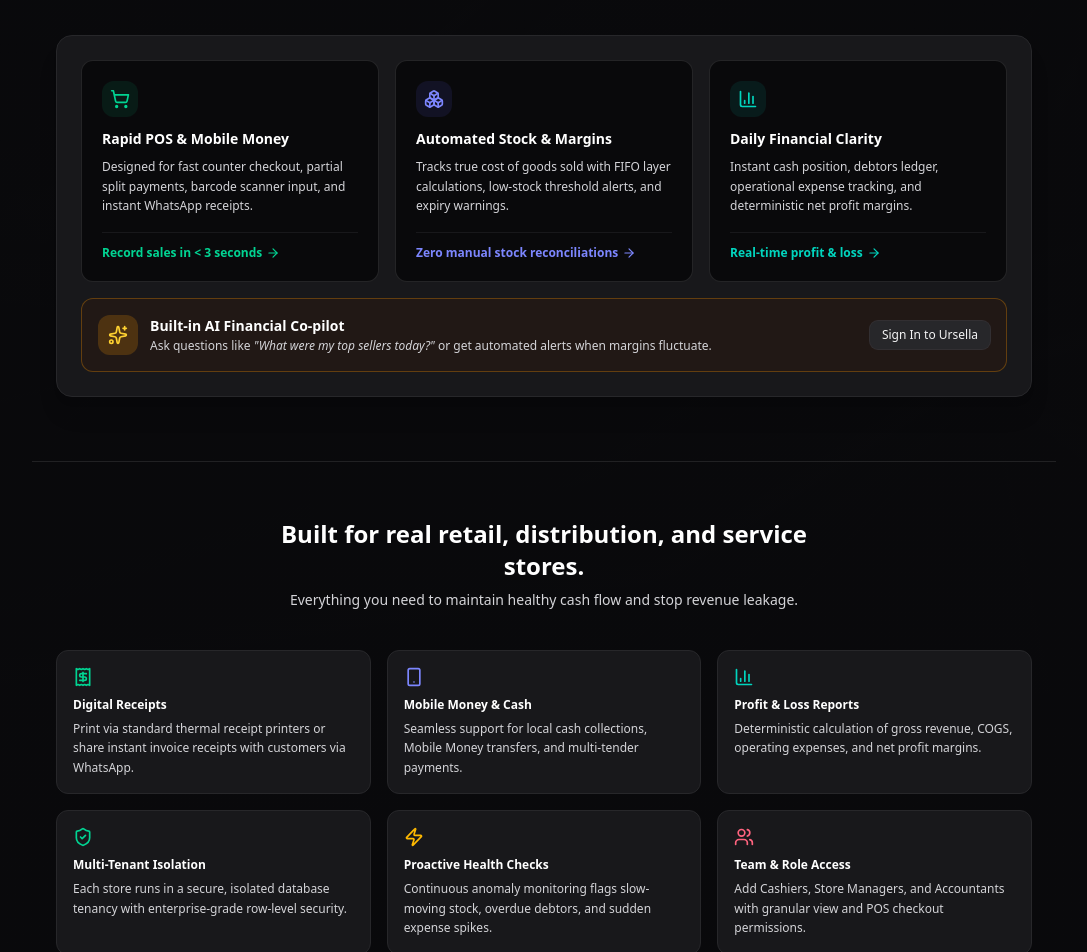
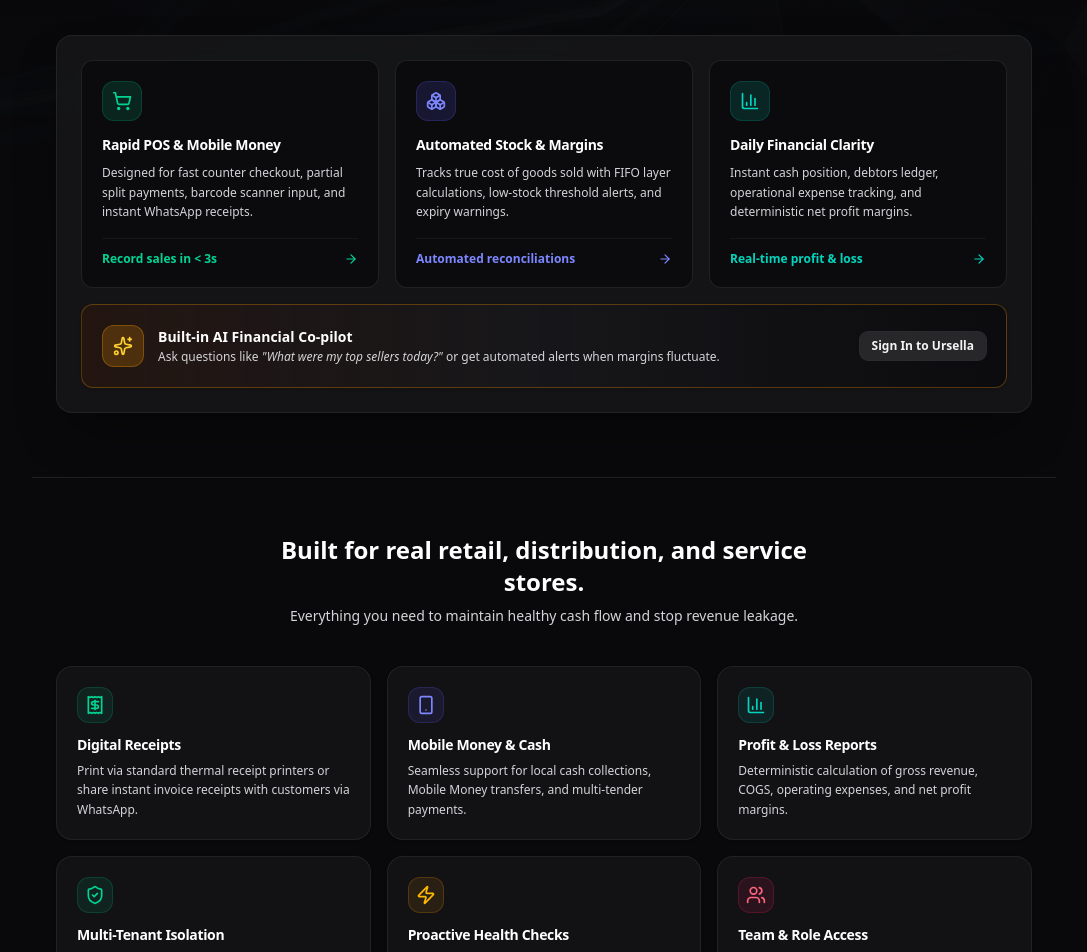
Before and after one commit to waltersngwa237-design/ursellav1, a React (Vite) app: page / in a window 1280 px wide. Shown: the part 520-1472 px from the top of the page, without its empty margins (96-1183 px from the left). Built offline with nearby package versions, Linux system fonts and the light colour scheme; no server answers.

Commit message:
feat(ui): update navigation styling and landing aesthetics
Refactor sidebar navigation to use gradient highlights for active states and enhance landing page background with cinematic gradients and radial spotlight effects.

```diff
--- a/src/pages/landing/LandingPage.tsx
+++ b/src/pages/landing/LandingPage.tsx
@@ -43,27 +43,35 @@ export const LandingPage: React.FC<LandingPageProps> = ({
     <div className={`relative min-h-screen flex flex-col selection:bg-emerald-500/20 selection:text-emerald-500 overflow-x-hidden transition-colors ${
       isDark ? 'bg-zinc-950 text-zinc-100' : 'bg-slate-50 text-slate-900'
     }`}>
-      {/* Background Graphic Asset with clean, non-distorting layer */}
+      {/* Background Atmospheric Photography Asset */}
       <div
-        className={`absolute inset-0 z-0 pointer-events-none bg-cover bg-center bg-no-repeat transition-opacity duration-300 ${
-          isDark ? 'opacity-10' : 'opacity-[0.03]'
+        className={`fixed inset-0 z-0 pointer-events-none bg-cover bg-center bg-no-repeat transition-opacity duration-700 ${
+          isDark ? 'opacity-30' : 'opacity-20 mix-blend-multiply'
         }`}
         style={{ backgroundImage: `url('/shared_link_bg.jpg')` }}
       />
-      {/* Solid contrast wash gradient to ensure all text stays 100% crisp and readable */}
+      {/* Multi-layered cinematic gradient overlays for pristine readability + visual depth */}
       <div
-        className={`absolute inset-0 z-0 pointer-events-none transition-colors ${
+        className={`fixed inset-0 z-0 pointer-events-none transition-colors duration-500 ${
           isDark
-            ? 'bg-gradient-to-b from-zinc-950/95 via-zinc-950/98 to-zinc-950'
-            : 'bg-gradient-to-b from-slate-50/95 via-slate-50/98 to-slate-50'
+            ? 'bg-gradient-to-b from-zinc-950/75 via-zinc-950/90 to-zinc-950'
+            : 'bg-gradient-to-b from-slate-50/80 via-slate-50/92 to-slate-50'
+        }`}
+      />
+      {/* Subtle radial emerald spotlight glow */}
+      <div
+        className={`fixed inset-0 z-0 pointer-events-none ${
+          isDark
+            ? 'bg-[radial-gradient(ellipse_80%_50%_at_50%_-10%,rgba(16,185,129,0.14),transparent_70%)]'
+            : 'bg-[radial-gradient(ellipse_80%_50%_at_50%_-10%,rgba(16,185,129,0.08),transparent_70%)]'
         }`}
       />
 
       {/* Top Navigation */}
-      <header className={`relative z-30 sticky top-0 w-full border-b transition-colors ${
+      <header className={`relative z-30 sticky top-0 w-full border-b backdrop-blur-md transition-colors ${
         isDark
-          ? 'border-zinc-800/80 bg-zinc-950/95'
-          : 'border-slate-200 bg-white/95'
+          ? 'border-zinc-800/80 bg-zinc-950/85 shadow-sm'
+          : 'border-slate-200/80 bg-white/85 shadow-xs'
       }`}>
         <div className="max-w-6xl mx-auto px-4 sm:px-6 h-16 flex items-center justify-between">
           <UrsellaLogo size="md" />
@@ -179,103 +187,103 @@ export const LandingPage: React.FC<LandingPageProps> = ({
 
         {/* Product Snapshot / Visual Bento */}
         <section className="max-w-5xl mx-auto px-4 sm:px-6 pb-16">
-          <div className={`rounded-2xl border p-4 sm:p-6 shadow-xl transition-colors ${
+          <div className={`rounded-2xl border p-4 sm:p-6 shadow-2xl backdrop-blur-md transition-all ${
             isDark
-              ? 'border-zinc-800 bg-zinc-900'
-              : 'border-slate-200 bg-white'
+              ? 'border-zinc-800/80 bg-zinc-900/80 shadow-black/40'
+              : 'border-slate-200/80 bg-white/90 shadow-slate-200/60'
           }`}>
             <div className="grid grid-cols-1 md:grid-cols-3 gap-4">
               {/* Card 1: Fast POS */}
-              <div className={`rounded-xl border p-4 sm:p-5 flex flex-col justify-between transition-colors ${
+              <div className={`rounded-xl border p-4 sm:p-5 flex flex-col justify-between transition-all duration-200 hover:-translate-y-0.5 group ${
                 isDark
-                  ? 'border-zinc-800/90 bg-zinc-950'
-                  : 'border-slate-200 bg-slate-50'
+                  ? 'border-zinc-800/80 bg-zinc-950/70 hover:border-emerald-500/40 hover:bg-zinc-950/90'
+                  : 'border-slate-200/80 bg-slate-50/80 hover:border-emerald-400 hover:bg-white'
               }`}>
                 <div>
-                  <div className={`w-9 h-9 rounded-xl flex items-center justify-center mb-3 ${
-                    isDark ? 'bg-emerald-500/10 text-emerald-400' : 'bg-emerald-100 text-emerald-700'
+                  <div className={`w-10 h-10 rounded-xl flex items-center justify-center mb-3.5 transition-transform group-hover:scale-105 ${
+                    isDark ? 'bg-emerald-500/15 text-emerald-400 border border-emerald-500/20' : 'bg-emerald-100 text-emerald-700 border border-emerald-200'
                   }`}>
                     <ShoppingCart className="w-5 h-5" />
                   </div>
-                  <h3 className={`text-sm font-bold ${isDark ? 'text-white' : 'text-slate-900'}`}>
+                  <h3 className={`text-sm font-bold tracking-tight ${isDark ? 'text-white' : 'text-slate-900'}`}>
                     Rapid POS & Mobile Money
                   </h3>
                   <p className={`text-xs mt-2 leading-relaxed ${isDark ? 'text-zinc-300' : 'text-slate-600'}`}>
                     Designed for fast counter checkout, partial split payments, barcode scanner input, and instant WhatsApp receipts.
                   </p>
                 </div>
-                <div className={`mt-4 pt-3 border-t text-xs font-semibold flex items-center gap-1 ${
-                  isDark ? 'border-zinc-900 text-emerald-400' : 'border-slate-200 text-emerald-700'
+                <div className={`mt-4 pt-3 border-t text-xs font-semibold flex items-center justify-between ${
+                  isDark ? 'border-zinc-900/90 text-emerald-400' : 'border-slate-200/90 text-emerald-700'
                 }`}>
-                  <span>Record sales in &lt; 3 seconds</span>
-                  <ArrowRight className="w-3.5 h-3.5" />
+                  <span>Record sales in &lt; 3s</span>
+                  <ArrowRight className="w-3.5 h-3.5 group-hover:translate-x-0.5 transition-transform" />
                 </div>
               </div>
 
               {/* Card 2: Inventory & FIFO */}
-              <div className={`rounded-xl border p-4 sm:p-5 flex flex-col justify-between transition-colors ${
+              <div className={`rounded-xl border p-4 sm:p-5 flex flex-col justify-between transition-all duration-200 hover:-translate-y-0.5 group ${
                 isDark
-                  ? 'border-zinc-800/90 bg-zinc-950'
-                  : 'border-slate-200 bg-slate-50'
+                  ? 'border-zinc-800/80 bg-zinc-950/70 hover:border-indigo-500/40 hover:bg-zinc-950/90'
+                  : 'border-slate-200/80 bg-slate-50/80 hover:border-indigo-400 hover:bg-white'
               }`}>
                 <div>
-                  <div className={`w-9 h-9 rounded-xl flex items-center justify-center mb-3 ${
-                    isDark ? 'bg-indigo-500/10 text-indigo-400' : 'bg-indigo-100 text-indigo-700'
+                  <div className={`w-10 h-10 rounded-xl flex items-center justify-center mb-3.5 transition-transform group-hover:scale-105 ${
+                    isDark ? 'bg-indigo-500/15 text-indigo-400 border border-indigo-500/20' : 'bg-indigo-100 text-indigo-700 border border-indigo-200'
                   }`}>
                     <Boxes className="w-5 h-5" />
                   </div>
-                  <h3 className={`text-sm font-bold ${isDark ? 'text-white' : 'text-slate-900'}`}>
+                  <h3 className={`text-sm font-bold tracking-tight ${isDark ? 'text-white' : 'text-slate-900'}`}>
                     Automated Stock & Margins
                   </h3>
                   <p className={`text-xs mt-2 leading-relaxed ${isDark ? 'text-zinc-300' : 'text-slate-600'}`}>
                     Tracks true cost of goods sold with FIFO layer calculations, low-stock threshold alerts, and expiry warnings.
                   </p>
                 </div>
-                <div className={`mt-4 pt-3 border-t text-xs font-semibold flex items-center gap-1 ${
-                  isDark ? 'border-zinc-900 text-indigo-400' : 'border-slate-200 text-indigo-700'
+                <div className={`mt-4 pt-3 border-t text-xs font-semibold flex items-center justify-between ${
+                  isDark ? 'border-zinc-900/90 text-indigo-400' : 'border-slate-200/90 text-indigo-700'
                 }`}>
-                  <span>Zero manual stock reconciliations</span>
-                  <ArrowRight className="w-3.5 h-3.5" />
+                  <span>Automated reconciliations</span>
+                  <ArrowRight className="w-3.5 h-3.5 group-hover:translate-x-0.5 transition-transform" />
                 </div>
               </div>
 
               {/* Card 3: Real-Time Cash Flow */}
-              <div className={`rounded-xl border p-4 sm:p-5 flex flex-col justify-between transition-colors ${
+              <div className={`rounded-xl border p-4 sm:p-5 flex flex-col justify-between transition-all duration-200 hover:-translate-y-0.5 group ${
                 isDark
-                  ? 'border-zinc-800/90 bg-zinc-950'
-                  : 'border-slate-200 bg-slate-50'
+                  ? 'border-zinc-800/80 bg-zinc-950/70 hover:border-teal-500/40 hover:bg-zinc-950/90'
+                  : 'border-slate-200/80 bg-slate-50/80 hover:border-teal-400 hover:bg-white'
               }`}>
                 <div>
-                  <div className={`w-9 h-9 rounded-xl flex items-center justify-center mb-3 ${
-                    isDark ? 'bg-teal-500/10 text-teal-400' : 'bg-teal-100 text-teal-700'
+                  <div className={`w-10 h-10 rounded-xl flex items-center justify-center mb-3.5 transition-transform group-hover:scale-105 ${
+                    isDark ? 'bg-teal-500/15 text-teal-400 border border-teal-500/20' : 'bg-teal-100 text-teal-700 border border-teal-200'
                   }`}>
                     <BarChart3 className="w-5 h-5" />
                   </div>
-                  <h3 className={`text-sm font-bold ${isDark ? 'text-white' : 'text-slate-900'}`}>
+                  <h3 className={`text-sm font-bold tracking-tight ${isDark ? 'text-white' : 'text-slate-900'}`}>
                     Daily Financial Clarity
                   </h3>
                   <p className={`text-xs mt-2 leading-relaxed ${isDark ? 'text-zinc-300' : 'text-slate-600'}`}>
                     Instant cash position, debtors ledger, operational expense tracking, and deterministic net profit margins.
                   </p>
                 </div>
-                <div className={`mt-4 pt-3 border-t text-xs font-semibold flex items-center gap-1 ${
-                  isDark ? 'border-zinc-900 text-teal-400' : 'border-slate-200 text-teal-700'
+                <div className={`mt-4 pt-3 border-t text-xs font-semibold flex items-center justify-between ${
+                  isDark ? 'border-zinc-900/90 text-teal-400' : 'border-slate-200/90 text-teal-700'
                 }`}>
                   <span>Real-time profit & loss</span>
-                  <ArrowRight className="w-3.5 h-3.5" />
+                  <ArrowRight className="w-3.5 h-3.5 group-hover:translate-x-0.5 transition-transform" />
                 </div>
               </div>
             </div>
 
             {/* AI Advisor Preview Ribbon */}
-            <div className={`mt-4 rounded-xl border p-4 flex flex-col sm:flex-row items-start sm:items-center justify-between gap-3 transition-colors ${
+            <div className={`mt-4 rounded-xl border p-4 sm:p-5 flex flex-col sm:flex-row items-start sm:items-center justify-between gap-3.5 transition-all ${
               isDark
-                ? 'border-amber-500/30 bg-amber-950/20'
-                : 'border-amber-300 bg-amber-50/70'
+                ? 'border-amber-500/30 bg-gradient-to-r from-amber-950/30 via-zinc-900/80 to-zinc-950/70 shadow-sm'
+                : 'border-amber-300/80 bg-gradient-to-r from-amber-50/90 via-white to-amber-50/60 shadow-xs'
             }`}>
-              <div className="flex items-center gap-3">
+              <div className="flex items-center gap-3.5">
                 <div className={`p-2.5 rounded-xl shrink-0 ${
-                  isDark ? 'bg-amber-500/20 text-amber-300' : 'bg-amber-100 text-amber-700'
+                  isDark ? 'bg-amber-500/20 text-amber-300 border border-amber-500/30' : 'bg-amber-100 text-amber-700 border border-amber-200'
                 }`}>
                   <Sparkles className="w-5 h-5" />
                 </div>
@@ -293,7 +301,7 @@ export const LandingPage: React.FC<LandingPageProps> = ({
                 variant="secondary"
                 size="sm"
                 onClick={onNavigateSignIn}
-                className="text-xs whitespace-nowrap self-end sm:self-auto font-medium"
+                className="text-xs whitespace-nowrap self-end sm:self-auto font-semibold shadow-xs"
               >
                 Sign In to Ursella
               </Button>
@@ -315,61 +323,97 @@ export const LandingPage: React.FC<LandingPageProps> = ({
           </div>
 
           <div className="grid grid-cols-1 sm:grid-cols-2 lg:grid-cols-3 gap-4">
-            <div className={`p-4 rounded-xl border transition-colors ${
-              isDark ? 'border-zinc-800 bg-zinc-900' : 'border-slate-200 bg-white shadow-xs'
+            <div className={`p-5 rounded-2xl border backdrop-blur-md transition-all duration-200 hover:-translate-y-0.5 group ${
+              isDark
+                ? 'border-zinc-800/80 bg-zinc-900/70 hover:border-emerald-500/30 hover:bg-zinc-900/90 shadow-sm'
+                : 'border-slate-200/80 bg-white/85 hover:border-emerald-300 hover:bg-white shadow-xs'
             }`}>
-              <Receipt className={`w-5 h-5 mb-2.5 ${isDark ? 'text-emerald-400' : 'text-emerald-600'}`} />
-              <h3 className={`text-xs font-bold ${isDark ? 'text-white' : 'text-slate-900'}`}>Digital Receipts</h3>
+              <div className={`w-9 h-9 rounded-xl flex items-center justify-center mb-3 transition-transform group-hover:scale-105 ${
+                isDark ? 'bg-emerald-500/10 text-emerald-400 border border-emerald-500/20' : 'bg-emerald-50 text-emerald-600 border border-emerald-200/60'
+              }`}>
+                <Receipt className="w-5 h-5" />
+              </div>
+              <h3 className={`text-xs sm:text-sm font-bold tracking-tight ${isDark ? 'text-white' : 'text-slate-900'}`}>Digital Receipts</h3>
               <p className={`text-xs mt-1.5 leading-relaxed ${isDark ? 'text-zinc-300' : 'text-slate-600'}`}>
                 Print via standard thermal receipt printers or share instant invoice receipts with customers via WhatsApp.
               </p>
             </div>
 
-            <div className={`p-4 rounded-xl border transition-colors ${
-              isDark ? 'border-zinc-800 bg-zinc-900' : 'border-slate-200 bg-white shadow-xs'
+            <div className={`p-5 rounded-2xl border backdrop-blur-md transition-all duration-200 hover:-translate-y-0.5 group ${
+              isDark
+                ? 'border-zinc-800/80 bg-zinc-900/70 hover:border-indigo-500/30 hover:bg-zinc-900/90 shadow-sm'
+                : 'border-slate-200/80 bg-white/85 hover:border-indigo-300 hover:bg-white shadow-xs'
             }`}>
-              <Smartphone className={`w-5 h-5 mb-2.5 ${isDark ? 'text-indigo-400' : 'text-indigo-600'}`} />
-              <h3 className={`text-xs font-bold ${isDark ? 'text-white' : 'text-slate-900'}`}>Mobile Money & Cash</h3>
+              <div className={`w-9 h-9 rounded-xl flex items-center justify-center mb-3 transition-transform group-hover:scale-105 ${
+                isDark ? 'bg-indigo-500/10 text-indigo-400 border border-indigo-500/20' : 'bg-indigo-50 text-indigo-600 border border-indigo-200/60'
+              }`}>
+                <Smartphone className="w-5 h-5" />
+              </div>
+              <h3 className={`text-xs sm:text-sm font-bold tracking-tight ${isDark ? 'text-white' : 'text-slate-900'}`}>Mobile Money & Cash</h3>
               <p className={`text-xs mt-1.5 leading-relaxed ${isDark ? 'text-zinc-300' : 'text-slate-600'}`}>
                 Seamless support for local cash collections, Mobile Money transfers, and multi-tender payments.
               </p>
             </div>
 
-            <div className={`p-4 rounded-xl border transition-colors ${
-              isDark ? 'border-zinc-800 bg-zinc-900' : 'border-slate-200 bg-white shadow-xs'
+            <div className={`p-5 rounded-2xl border backdrop-blur-md transition-all duration-200 hover:-translate-y-0.5 group ${
+              isDark
+                ? 'border-zinc-800/80 bg-zinc-900/70 hover:border-teal-500/30 hover:bg-zinc-900/90 shadow-sm'
+                : 'border-slate-200/80 bg-white/85 hover:border-teal-300 hover:bg-white shadow-xs'
             }`}>
-              <BarChart3 className={`w-5 h-5 mb-2.5 ${isDark ? 'text-teal-400' : 'text-teal-600'}`} />
-              <h3 className={`text-xs font-bold ${isDark ? 'text-white' : 'text-slate-900'}`}>Profit & Loss Reports</h3>
+              <div className={`w-9 h-9 rounded-xl flex items-center justify-center mb-3 transition-transform group-hover:scale-105 ${
+                isDark ? 'bg-teal-500/10 text-teal-400 border border-teal-500/20' : 'bg-teal-50 text-teal-600 border border-teal-200/60'
+              }`}>
+                <BarChart3 className="w-5 h-5" />
+              </div>
+              <h3 className={`text-xs sm:text-sm font-bold tracking-tight ${isDark ? 'text-white' : 'text-slate-900'}`}>Profit & Loss Reports</h3>
               <p className={`text-xs mt-1.5 leading-relaxed ${isDark ? 'text-zinc-300' : 'text-slate-600'}`}>
                 Deterministic calculation of gross revenue, COGS, operating expenses, and net profit margins.
               </p>
             </div>
 
-            <div className={`p-4 rounded-xl border transition-colors ${
-              isDark ? 'border-zinc-800 bg-zinc-900' : 'border-slate-200 bg-white shadow-xs'
+            <div className={`p-5 rounded-2xl border backdrop-blur-md transition-all duration-200 hover:-translate-y-0.5 group ${
+              isDark
+                ? 'border-zinc-800/80 bg-zinc-900/70 hover:border-emerald-500/30 hover:bg-zinc-900/90 shadow-sm'
+                : 'border-slate-200/80 bg-white/85 hover:border-emerald-300 hover:bg-white shadow-xs'
             }`}>
-              <ShieldCheck className={`w-5 h-5 mb-2.5 ${isDark ? 'text-emerald-400' : 'text-emerald-600'}`} />
-              <h3 className={`text-xs font-bold ${isDark ? 'text-white' : 'text-slate-900'}`}>Multi-Tenant Isolation</h3>
+              <div className={`w-9 h-9 rounded-xl flex items-center justify-center mb-3 transition-transform group-hover:scale-105 ${
+                isDark ? 'bg-emerald-500/10 text-emerald-400 border border-emerald-500/20' : 'bg-emerald-50 text-emerald-600 border border-emerald-200/60'
+              }`}>
+                <ShieldCheck className="w-5 h-5" />
+              </div>
+              <h3 className={`text-xs sm:text-sm font-bold tracking-tight ${isDark ? 'text-white' : 'text-slate-900'}`}>Multi-Tenant Isolation</h3>
               <p className={`text-xs mt-1.5 leading-relaxed ${isDark ? 'text-zinc-300' : 'text-slate-600'}`}>
                 Each store runs in a secure, isolated database tenancy with enterprise-grade row-level security.
               </p>
             </div>
 
-            <div className={`p-4 rounded-xl border transition-colors ${
-              isDark ? 'border-zinc-800 bg-zinc-900' : 'border-slate-200 bg-white shadow-xs'
+            <div className={`p-5 rounded-2xl border backdrop-blur-md transition-all duration-200 hover:-translate-y-0.5 group ${
+              isDark
+                ? 'border-zinc-800/80 bg-zinc-900/70 hover:border-amber-500/30 hover:bg-zinc-900/90 shadow-sm'
+                : 'border-slate-200/80 bg-white/85 hover:border-amber-300 hover:bg-white shadow-xs'
             }`}>
-              <Zap className={`w-5 h-5 mb-2.5 ${isDark ? 'text-amber-400' : 'text-amber-600'}`} />
-              <h3 className={`text-xs font-bold ${isDark ? 'text-white' : 'text-slate-900'}`}>Proactive Health Checks</h3>
+              <div className={`w-9 h-9 rounded-xl flex items-center justify-center mb-3 transition-transform group-hover:scale-105 ${
+                isDark ? 'bg-amber-500/10 text-amber-400 border border-amber-500/20' : 'bg-amber-50 text-amber-600 border border-amber-200/60'
+              }`}>
+                <Zap className="w-5 h-5" />
+              </div>
+              <h3 className={`text-xs sm:text-sm font-bold tracking-tight ${isDark ? 'text-white' : 'text-slate-900'}`}>Proactive Health Checks</h3>
               <p className={`text-xs mt-1.5 leading-relaxed ${isDark ? 'text-zinc-300' : 'text-slate-600'}`}>
                 Continuous anomaly monitoring flags slow-moving stock, overdue debtors, and sudden expense spikes.
               </p>
             </div>
 
-            <div className={`p-4 rounded-xl border transition-colors ${
-              isDark ? 'border-zinc-800 bg-zinc-900' : 'border-slate-200 bg-white shadow-xs'
+            <div className={`p-5 rounded-2xl border backdrop-blur-md transition-all duration-200 hover:-translate-y-0.5 group ${
+              isDark
+                ? 'border-zinc-800/80 bg-zinc-900/70 hover:border-rose-500/30 hover:bg-zinc-900/90 shadow-sm'
+                : 'border-slate-200/80 bg-white/85 hover:border-rose-300 hover:bg-white shadow-xs'
             }`}>
-              <Users className={`w-5 h-5 mb-2.5 ${isDark ? 'text-rose-400' : 'text-rose-600'}`} />
-              <h3 className={`text-xs font-bold ${isDark ? 'text-white' : 'text-slate-900'}`}>Team & Role Access</h3>
+              <div className={`w-9 h-9 rounded-xl flex items-center justify-center mb-3 transition-transform group-hover:scale-105 ${
+                isDark ? 'bg-rose-500/10 text-rose-400 border border-rose-500/20' : 'bg-rose-50 text-rose-600 border border-rose-200/60'
+              }`}>
+                <Users className="w-5 h-5" />
+              </div>
+              <h3 className={`text-xs sm:text-sm font-bold tracking-tight ${isDark ? 'text-white' : 'text-slate-900'}`}>Team & Role Access</h3>
               <p className={`text-xs mt-1.5 leading-relaxed ${isDark ? 'text-zinc-300' : 'text-slate-600'}`}>
                 Add Cashiers, Store Managers, and Accountants with granular view and POS checkout permissions.
               </p>
```
Also changed, not shown: src/layouts/AppShell.tsx (+9 -6 lines).
